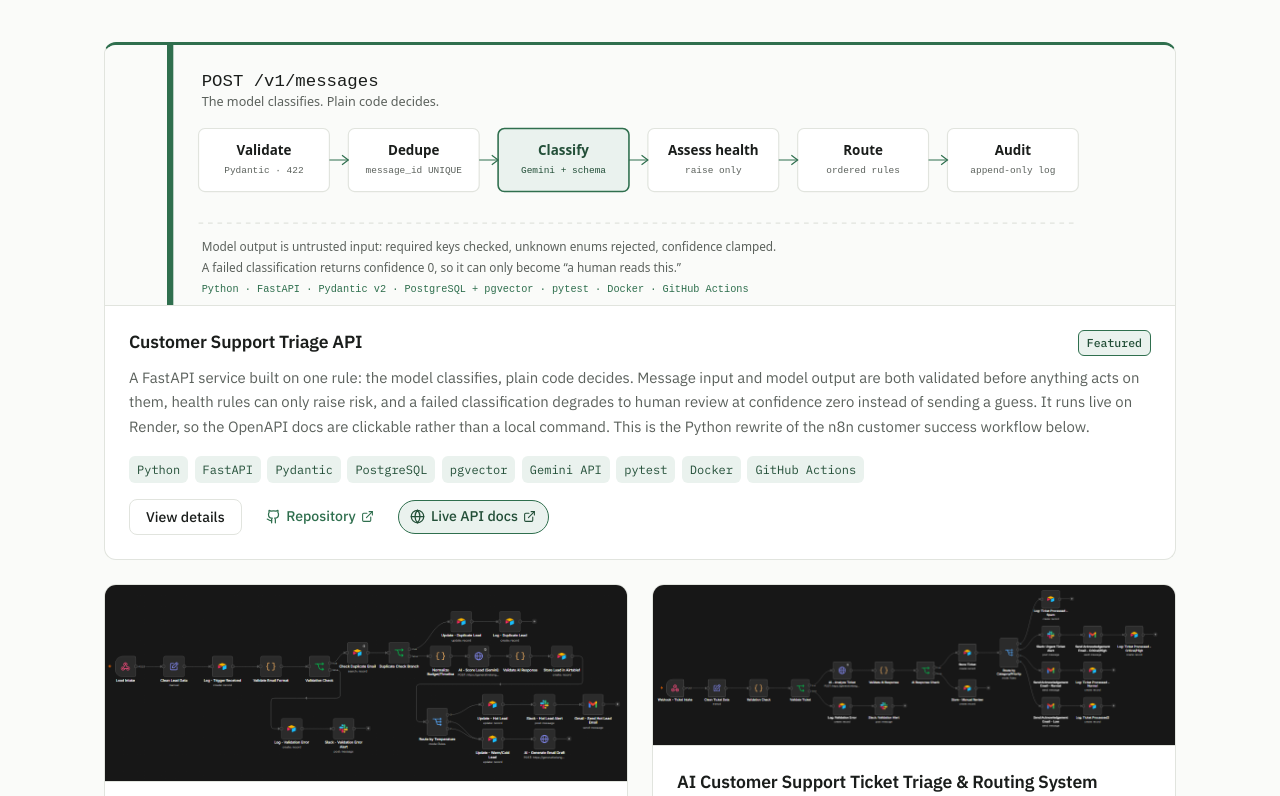
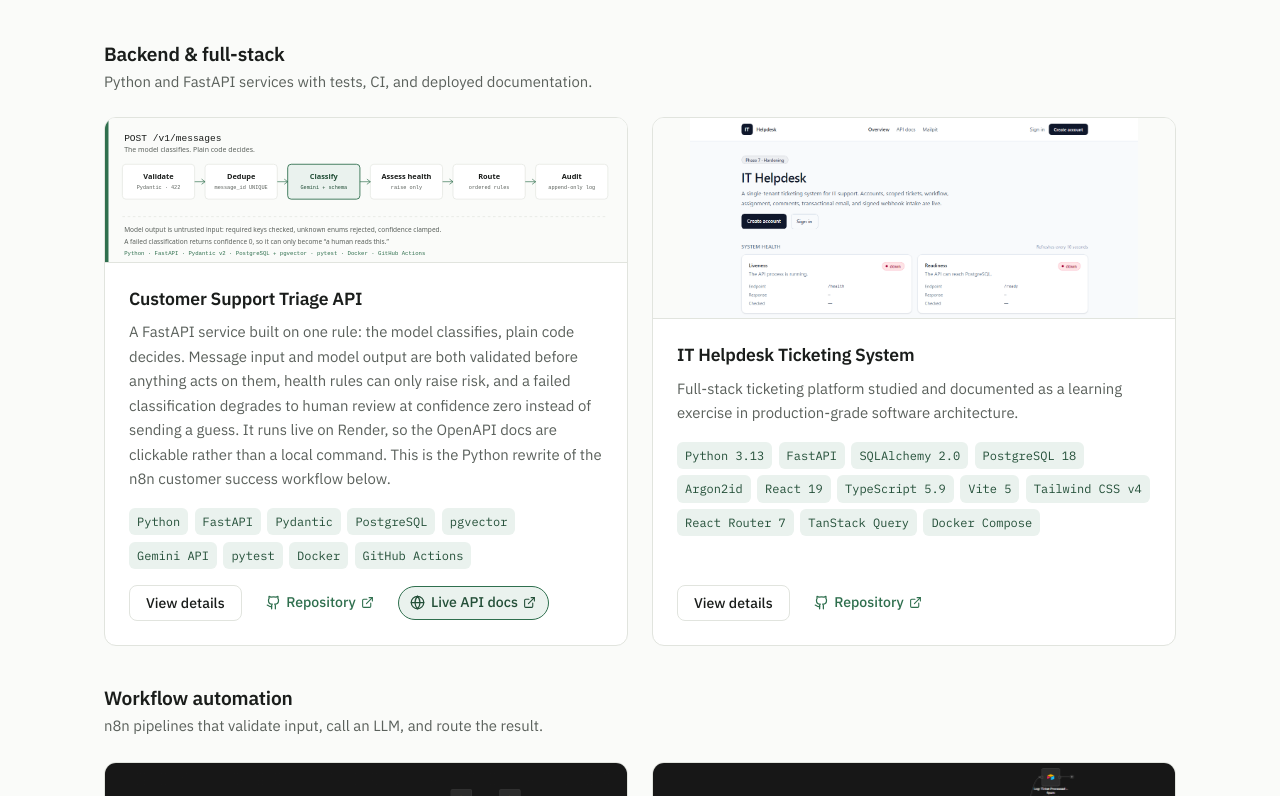
Before and after one commit to Azarath-max/Portfolio-Site, a React (Vite) app: page / in a window 1280 px wide. Shown: the part 2864-3660 px from the top of the page. Built offline with nearby package versions, Linux system fonts and the light colour scheme.

Commit message:
Split projects into backend and automation groups with equal cards

```diff
--- a/src/components/Projects.css
+++ b/src/components/Projects.css
@@ -11,7 +11,22 @@
   margin-bottom: var(--space-4);
 }
 
-/* All projects visible at once: two columns on desktop, one on small screens */
+/* Grouped by category, each group in the same two-column grid */
+.project-group + .project-group {
+  margin-top: var(--space-4);
+}
+
+.project-group-heading {
+  font-size: 1.2rem;
+  margin-bottom: 0.25rem;
+}
+
+.project-group-note {
+  color: var(--color-text-secondary);
+  font-size: 0.93rem;
+  margin-bottom: var(--space-3);
+}
+
 .projects-grid {
   display: grid;
   grid-template-columns: repeat(2, minmax(0, 1fr));
@@ -31,16 +46,6 @@
 
 .project-card:hover {
   border-color: var(--color-accent);
-}
-
-/* The featured project spans the full row and carries the accent. */
-.project-card--featured {
-  grid-column: 1 / -1;
-  border-top: 3px solid var(--color-accent);
-}
-
-.project-card--featured .project-image {
-  max-height: 260px;
 }
 
 .project-image-button {
@@ -102,13 +107,6 @@
   color: var(--color-accent-dark);
   border-color: var(--color-accent);
   background: var(--color-accent-tint);
-}
-
-.project-status--featured {
-  color: var(--color-accent-dark);
-  border-color: var(--color-accent);
-  background: var(--color-accent-tint);
-  font-weight: 500;
 }
 
 .project-tech-tags {
--- a/src/components/Projects.jsx
+++ b/src/components/Projects.jsx
@@ -16,6 +16,20 @@ const DETAIL_SECTIONS = [
   { key: "challenges", label: "Technical challenges" },
   { key: "testing", label: "Testing" },
   { key: "future", label: "Future improvements" },
+];
+
+// Project groups render in this order. A project joins a group via its `category`.
+const PROJECT_GROUPS = [
+  {
+    key: "backend",
+    label: "Backend & full-stack",
+    note: "Python and FastAPI services with tests, CI, and deployed documentation.",
+  },
+  {
+    key: "automation",
+    label: "Workflow automation",
+    note: "n8n pipelines that validate input, call an LLM, and route the result.",
+  },
 ];
 
 function DetailSection({ sectionKey, label, value }) {
@@ -55,6 +69,82 @@ function DetailSection({ sectionKey, label, value }) {
       <h4>{label}</h4>
       {body}
     </section>
+  );
+}
+
+function ProjectCard({ project, onImageClick, onOpenDetails }) {
+  return (
+    <article
+      className={`project-card ${project.status === "Completed" ? "project-card--completed" : ""}`}
+    >
+      {project.image && (
+        <button
+          className="project-image-button"
+          onClick={onImageClick}
+          aria-label={`View larger screenshot of ${project.title}`}
+        >
+          <img
+            className="project-image"
+            src={project.image}
+            alt={`Screenshot of ${project.title}`}
+          />
+        </button>
+      )}
+
+      <div className="project-card-body">
+        <div className="project-header">
+          <h3>{project.title}</h3>
+          {project.status !== "Completed" && (
+            <span
+              className={`project-status project-status--${project.status.toLowerCase().replace(" ", "-")}`}
+            >
+              {project.status}
+            </span>
+          )}
+        </div>
+
+        <p className="project-summary">{project.summary}</p>
+
+        {project.techStack && (
+          <div className="project-tech-tags">
+            {project.techStack.map((tech) => (
+              <span className="project-tech-tag" key={tech}>
+                {tech}
+              </span>
+            ))}
+          </div>
+        )}
+      </div>
+
+      <div className="project-actions">
+        {project.details && (
+          <button className="btn btn-secondary" onClick={onOpenDetails}>
+            View details
+          </button>
+        )}
+        {project.link && (
+          <a
+            className="project-link"
+            href={project.link}
+            target="_blank"
+            rel="noreferrer"
+          >
+            <Github size={15} /> Repository <ExternalLink size={13} />
+          </a>
+        )}
+        {project.liveLink && (
+          <a
+            className="project-link project-link--live"
+            href={project.liveLink}
+            target="_blank"
+            rel="noreferrer"
+          >
+            <Globe size={15} /> {project.liveLabel || "Live demo"}{" "}
+            <ExternalLink size={13} />
+          </a>
+        )}
+      </div>
+    </article>
   );
 }
 
@@ -111,95 +201,35 @@ export default function Projects() {
           architecture, implementation, and testing notes.
         </p>
 
+        {PROJECT_GROUPS.map((group) => {
+          const groupProjects = projects.filter(
+            (project) => project.category === group.key,
+          );
+          if (groupProjects.length === 0) return null;
+
+          return (
+            <div className="project-group" key={group.key}>
+              <h3 className="project-group-heading">{group.label}</h3>
+              <p className="project-group-note">{group.note}</p>
+
               <div className="projects-grid">
-          {projects.map((project) => (
-            <article
-              className={`project-card ${project.status === "Completed" ? "project-card--completed" : ""} ${project.featured ? "project-card--featured" : ""}`}
+                {groupProjects.map((project) => (
+                  <ProjectCard
                     key={project.title}
-            >
-              {project.image && (
-                <button
-                  className="project-image-button"
-                  onClick={() =>
+                    project={project}
+                    onImageClick={() =>
                       setLightboxImage({
                         src: project.image,
                         title: project.title,
                       })
                     }
-                  aria-label={`View larger screenshot of ${project.title}`}
-                >
-                  <img
-                    className="project-image"
-                    src={project.image}
-                    alt={`Screenshot of ${project.title}`}
+                    onOpenDetails={(e) => openDetails(project, e)}
                   />
-                </button>
-              )}
-
-              <div className="project-card-body">
-                <div className="project-header">
-                  <h3>{project.title}</h3>
-                  {project.featured && (
-                    <span className="project-status project-status--featured">
-                      Featured
-                    </span>
-                  )}
-                  {project.status !== "Completed" && (
-                    <span
-                      className={`project-status project-status--${project.status.toLowerCase().replace(" ", "-")}`}
-                    >
-                      {project.status}
-                    </span>
-                  )}
-                </div>
-
-                <p className="project-summary">{project.summary}</p>
-
-                {project.techStack && (
-                  <div className="project-tech-tags">
-                    {project.techStack.map((tech) => (
-                      <span className="project-tech-tag" key={tech}>
-                        {tech}
-                      </span>
                 ))}
               </div>
-                )}
             </div>
-
-              <div className="project-actions">
-                {project.details && (
-                  <button
-                    className="btn btn-secondary"
-                    onClick={(e) => openDetails(project, e)}
-                  >
-                    View details
-                  </button>
-                )}
-                {project.link && (
-                  <a
-                    className="project-link"
-                    href={project.link}
-                    target="_blank"
-                    rel="noreferrer"
-                  >
-                    <Github size={15} /> Repository <ExternalLink size={13} />
-                  </a>
-                )}
-                {project.liveLink && (
-                  <a
-                    className="project-link project-link--live"
-                    href={project.liveLink}
-                    target="_blank"
-                    rel="noreferrer"
-                  >
-                    <Globe size={15} /> {project.liveLabel || "Live demo"}{" "}
-                    <ExternalLink size={13} />
-                  </a>
-                )}
-              </div>
-            </article>
-          ))}
-        </div>
+          );
+        })}
       </div>
 
       {overlayOpen &&
--- a/src/data/portfolioData.js
+++ b/src/data/portfolioData.js
@@ -92,8 +92,8 @@ export const learningSkills = ["TypeScript", "Node.js"];
 export const projects = [
   {
     title: "Customer Support Triage API",
+    category: "backend",
     status: "Completed",
-    featured: true,
     summary:
       "A FastAPI service built on one rule: the model classifies, plain code decides. Message input and model output are both validated before anything acts on them, health rules can only raise risk, and a failed classification degrades to human review at confidence zero instead of sending a guess. It runs live on Render, so the OpenAPI docs are clickable rather than a local command. This is the Python rewrite of the n8n customer success workflow below.",
     techStack: [
@@ -167,6 +167,7 @@ export const projects = [
   },
   {
     title: "AI Lead Qualification & Smart Sales Routing System",
+    category: "automation",
     status: "Completed",
     summary:
       "An n8n pipeline that validates inbound leads, checks Airtable for duplicates, and scores new ones with Gemini using a schema-constrained JSON response. The AI output is validated in code, then routed by Hot, Warm, or Cold to Slack alerts or Gmail drafts, with every failure path logged.",
@@ -228,6 +229,7 @@ export const projects = [
   },
   {
     title: "AI Customer Support Ticket Triage & Routing System",
+    category: "automation",
     status: "Completed",
     summary:
       "A 20-node n8n workflow that validates tickets before any AI call, classifies them with Gemini (priority, category, sentiment), and re-validates the response in code. Spam is filtered first, critical and high-priority tickets trigger a Slack alert, and every branch writes to an automation log.",
@@ -286,6 +288,7 @@ export const projects = [
   },
   {
     title: "AI Customer Success Inbound Automation & Triage System",
+    category: "automation",
     status: "Completed",
     summary:
       "A 16-stage n8n system backed by PostgreSQL and pgvector. Gemini classifies each request, a RAG knowledge base and a read-only AI Agent supply context, and deterministic health and routing rules make the routing decision, with a Slack human-approval step.",
@@ -336,6 +339,7 @@ export const projects = [
   },
   {
     title: "AI Customer Onboarding Welcome Automation",
+    category: "automation",
     status: "Completed",
     summary:
       "An n8n workflow triggered when a Salesforce opportunity reaches Closed Won. It pulls contact and account data with SOQL, validates required fields, drafts a welcome email with Gemini, and sends through Gmail only after Slack approval, then writes the status back to Salesforce.",
@@ -389,6 +393,7 @@ export const projects = [
   },
   {
     title: "IT Helpdesk Ticketing System",
+    category: "backend",
     status: "Completed",
     summary:
       "Full-stack ticketing platform studied and documented as a learning exercise in production-grade software architecture.",
```
Lines whose indentation alone changed are shown as unchanged.
